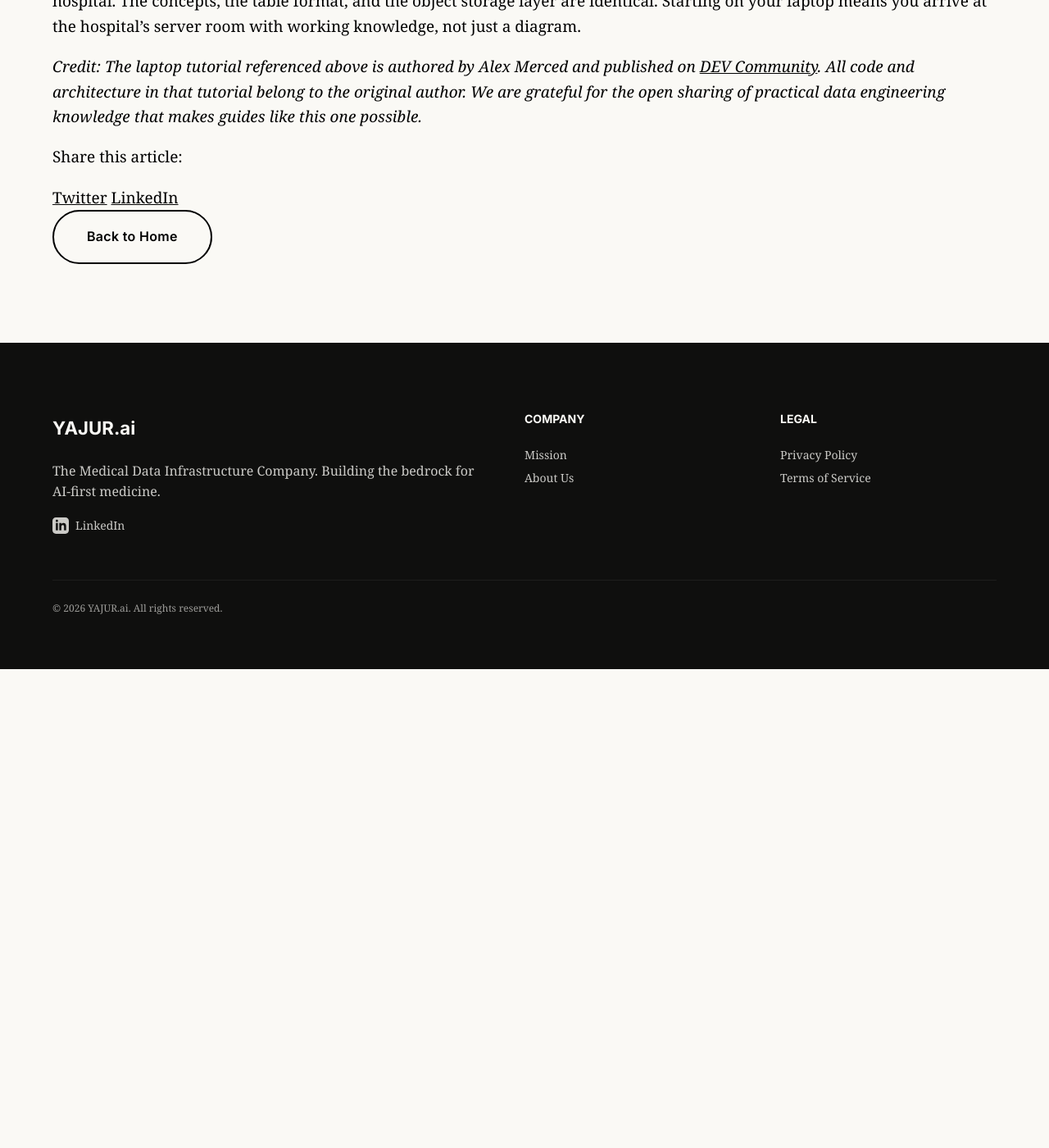
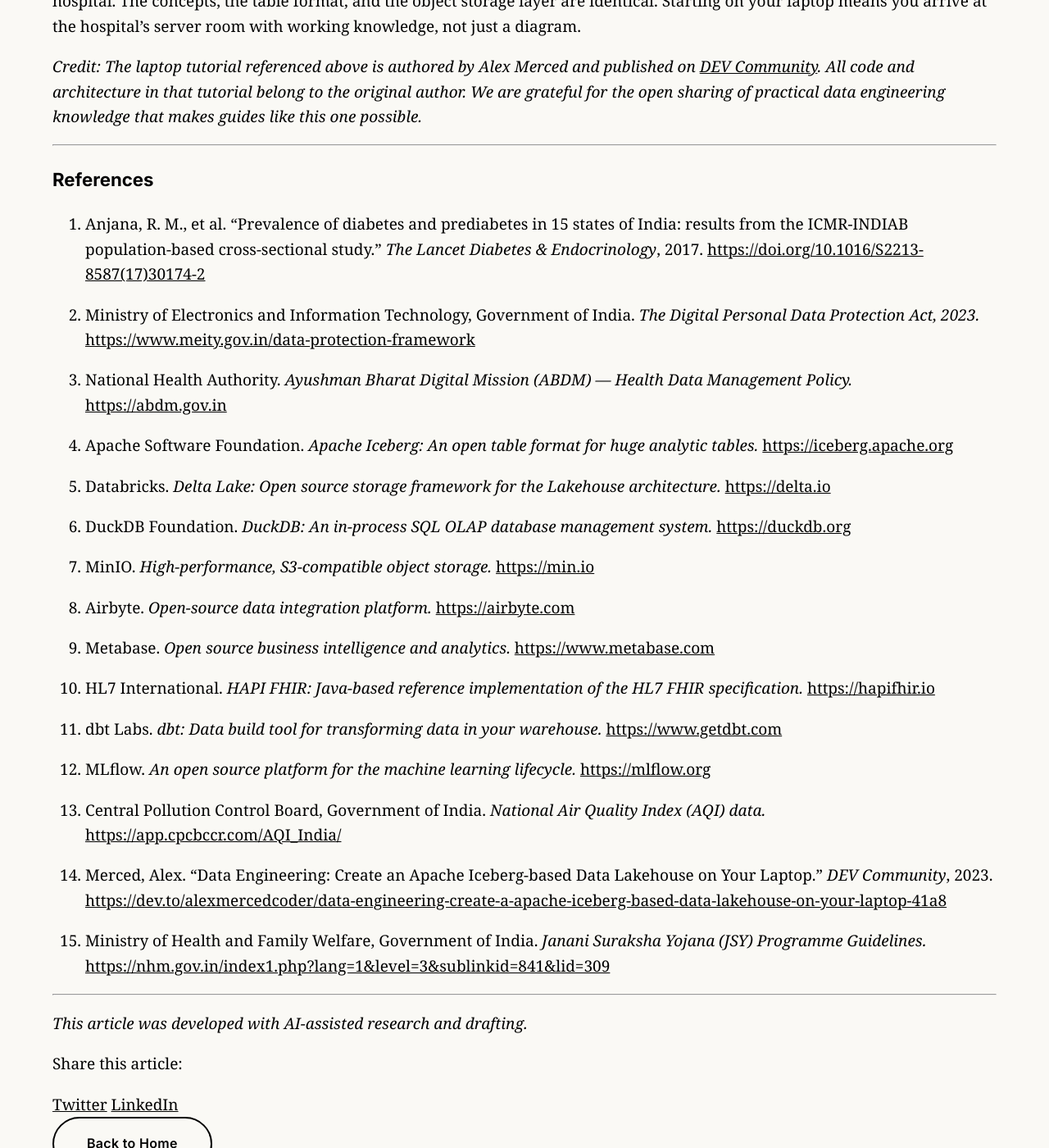
Before and after one commit to msharmas-yajur/yajur-ai, a Jekyll site: the page built from _posts/2026-03-11-building-a-data-lakehouse-for-your-hospital.md, in a window 1280 px wide and 1400 px high, scrolled down 19789 px. Shown: the whole window at 82% size. Built offline with Jekyll 4.4.1, drawn with Linux system fonts in a browser that asks for light colours; before the commit the page ends 20605 px from its top, so only the background shows below that.

Commit message:
Add AI disclosure and references section to data lakehouse blog post
- Added "This article was developed with AI-assisted research and drafting." footer
- Added a References section with 15 numbered citations covering ICMR-INDIAB study,
  DPDP Act, ABDM, open source tools (Apache Iceberg, Delta Lake, DuckDB, MinIO,
  Airbyte, Metabase, HAPI FHIR, dbt, MLflow), CPCB AQI, JSY programme, and
  Alex Merced's Iceberg tutorial

https://claude.ai/code/session_01QHb1wL3xjDtpX2j218us3f

```diff
--- a/_posts/2026-03-11-building-a-data-lakehouse-for-your-hospital.md
+++ b/_posts/2026-03-11-building-a-data-lakehouse-for-your-hospital.md
@@ -537,3 +537,41 @@ The Docker Compose approach is particularly valuable for healthcare teams becaus
 The tooling described in Alex's tutorial maps directly onto the architecture in this guide — replace Dremio with DuckDB for a lighter-weight query layer and swap in Metabase for dashboards, and you have the exact stack recommended for a 50-bed hospital. The concepts, the table format, and the object storage layer are identical. Starting on your laptop means you arrive at the hospital's server room with working knowledge, not just a diagram.
 
 *Credit: The laptop tutorial referenced above is authored by Alex Merced and published on [DEV Community](https://dev.to/alexmercedcoder). All code and architecture in that tutorial belong to the original author. We are grateful for the open sharing of practical data engineering knowledge that makes guides like this one possible.*
+
+---
+
+### References
+
+1. Anjana, R. M., et al. "Prevalence of diabetes and prediabetes in 15 states of India: results from the ICMR-INDIAB population-based cross-sectional study." *The Lancet Diabetes & Endocrinology*, 2017. [https://doi.org/10.1016/S2213-8587(17)30174-2](https://doi.org/10.1016/S2213-8587(17)30174-2)
+
+2. Ministry of Electronics and Information Technology, Government of India. *The Digital Personal Data Protection Act, 2023.* [https://www.meity.gov.in/data-protection-framework](https://www.meity.gov.in/data-protection-framework)
+
+3. National Health Authority. *Ayushman Bharat Digital Mission (ABDM) — Health Data Management Policy.* [https://abdm.gov.in](https://abdm.gov.in)
+
+4. Apache Software Foundation. *Apache Iceberg: An open table format for huge analytic tables.* [https://iceberg.apache.org](https://iceberg.apache.org)
+
+5. Databricks. *Delta Lake: Open source storage framework for the Lakehouse architecture.* [https://delta.io](https://delta.io)
+
+6. DuckDB Foundation. *DuckDB: An in-process SQL OLAP database management system.* [https://duckdb.org](https://duckdb.org)
+
+7. MinIO. *High-performance, S3-compatible object storage.* [https://min.io](https://min.io)
+
+8. Airbyte. *Open-source data integration platform.* [https://airbyte.com](https://airbyte.com)
+
+9. Metabase. *Open source business intelligence and analytics.* [https://www.metabase.com](https://www.metabase.com)
+
+10. HL7 International. *HAPI FHIR: Java-based reference implementation of the HL7 FHIR specification.* [https://hapifhir.io](https://hapifhir.io)
+
+11. dbt Labs. *dbt: Data build tool for transforming data in your warehouse.* [https://www.getdbt.com](https://www.getdbt.com)
+
+12. MLflow. *An open source platform for the machine learning lifecycle.* [https://mlflow.org](https://mlflow.org)
+
+13. Central Pollution Control Board, Government of India. *National Air Quality Index (AQI) data.* [https://app.cpcbccr.com/AQI_India/](https://app.cpcbccr.com/AQI_India/)
+
+14. Merced, Alex. "Data Engineering: Create an Apache Iceberg-based Data Lakehouse on Your Laptop." *DEV Community*, 2023. [https://dev.to/alexmercedcoder/data-engineering-create-a-apache-iceberg-based-data-lakehouse-on-your-laptop-41a8](https://dev.to/alexmercedcoder/data-engineering-create-a-apache-iceberg-based-data-lakehouse-on-your-laptop-41a8)
+
+15. Ministry of Health and Family Welfare, Government of India. *Janani Suraksha Yojana (JSY) Programme Guidelines.* [https://nhm.gov.in/index1.php?lang=1&level=3&sublinkid=841&lid=309](https://nhm.gov.in/index1.php?lang=1&level=3&sublinkid=841&lid=309)
+
+---
+
+*This article was developed with AI-assisted research and drafting.*
```
